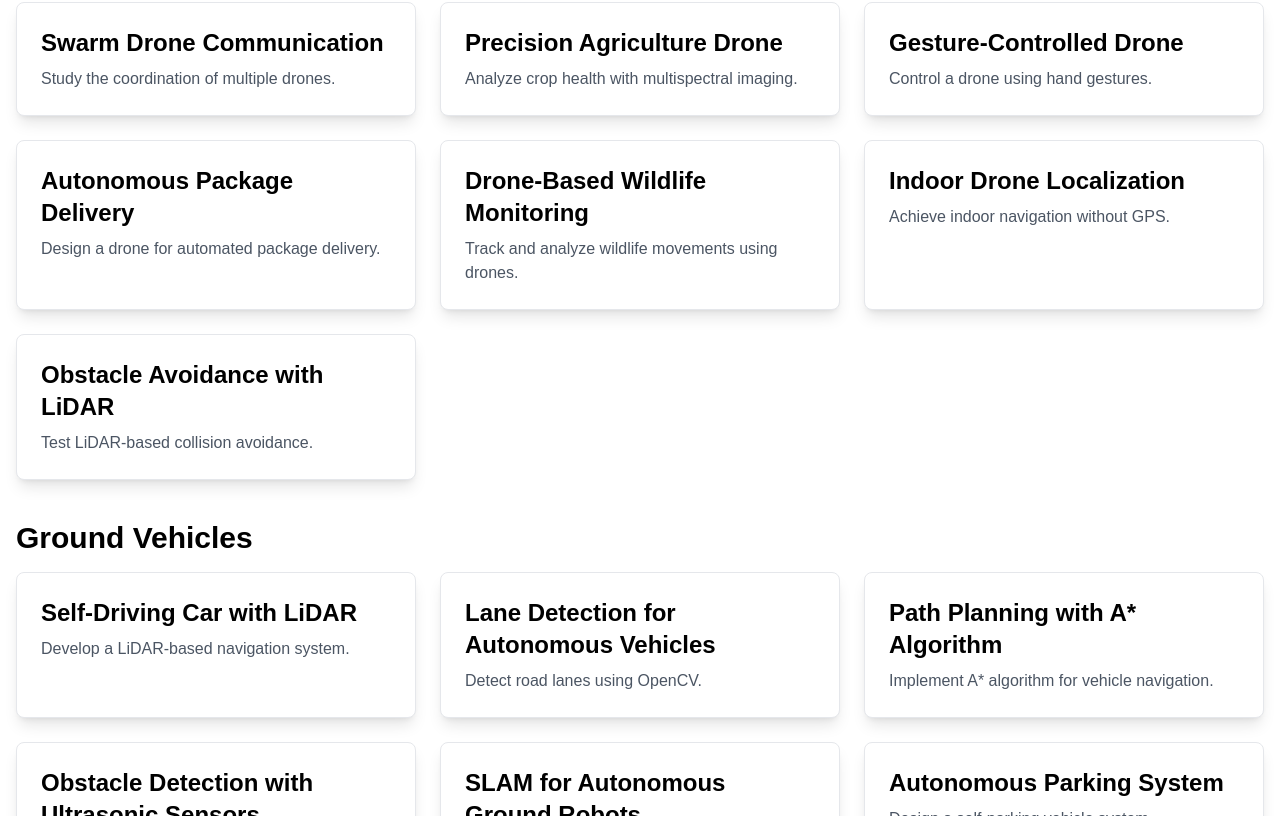
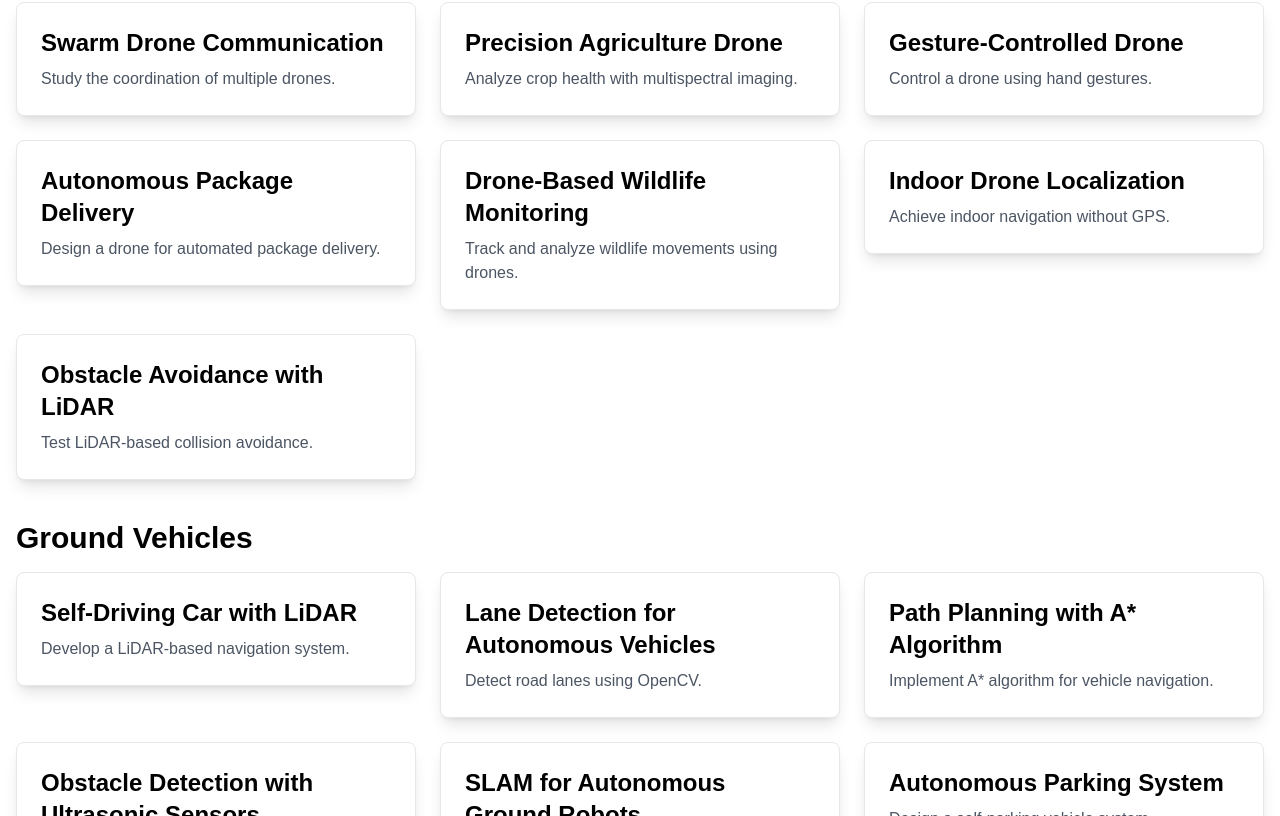
Before and after one commit to yuvinraja/ARCWebsite, a Next.js app: page /experiments in a window 1280 px wide. Shown: the part 444-1260 px from the top of the page. Built offline with nearby package versions, Linux system fonts and the light colour scheme.

Commit message:
add animations

```diff
--- a/app/components/About.tsx
+++ b/app/components/About.tsx
@@ -1,9 +1,16 @@
+'use client'
 import React from 'react'
+import { motion } from 'framer-motion'
 
 const About = () => {
   return (
-    <>
-        <div className="max-w-4xl mx-auto px-4 py-8">
+    <motion.div
+      initial={{ opacity: 0, y: 40 }}
+      whileInView={{ opacity: 1, y: 0 }}
+      viewport={{ once: true }}
+      transition={{ duration: 0.6 }}
+      className="max-w-4xl mx-auto px-4 py-16"
+    >
       <h2 className="text-3xl font-bold mb-6">About Us</h2>
       <p className="text-gray-700 mb-4">
         We are a team of innovators and creators dedicated to pushing the boundaries of technology and design. Our mission is to empower individuals and organizations to achieve their goals through cutting-edge solutions and collaborative projects.
@@ -11,8 +18,10 @@ const About = () => {
       <p className="text-gray-700 mb-4">
         With a focus on experimentation and continuous improvement, we strive to create impactful experiences that inspire and engage our community. Join us on this journey of exploration and discovery.
       </p>
-        </div>
-    </>
+      <p className="text-gray-700">
+        Our work spans across full-stack development, AI/ML research, and robotic simulations using ROS2. We believe in building scalable, real-world solutions with a human-centered design philosophy.
+      </p>
+    </motion.div>
   )
 }
 
--- a/app/components/Hero.tsx
+++ b/app/components/Hero.tsx
@@ -1,27 +1,46 @@
+'use client'
 import React from "react";
 import Link from "next/link";
+import { motion } from "framer-motion";
+import Image from "next/image";
 
 const Hero = () => {
   return (
     <div className="relative w-full h-screen">
       {/* Background Image */}
-      <img
+      <Image
         src="/hero.jpg"
         alt="Hero Background"
+        fill
         className="w-full h-full object-cover"
       />
 
       {/* Overlay Content */}
       <div className="absolute inset-0 flex flex-col items-center justify-center text-center text-white bg-black bg-opacity-50 px-4">
-        <h1 className="text-4xl md:text-5xl font-bold mb-4 md:mb-6">
+        <motion.h1
+          initial={{ opacity: 0, y: 30 }}
+          animate={{ opacity: 1, y: 0 }}
+          transition={{ duration: 0.6 }}
+          className="text-4xl md:text-5xl font-bold mb-4 md:mb-6"
+        >
           Empowering Innovation
-        </h1>
-        <p className="text-base md:text-lg mb-6 md:mb-8">
+        </motion.h1>
+
+        <motion.p
+          initial={{ opacity: 0, y: 20 }}
+          animate={{ opacity: 1, y: 0 }}
+          transition={{ duration: 0.6, delay: 0.2 }}
+          className="text-base md:text-lg mb-6 md:mb-8"
+        >
           Access Experiments, Build the Future.
-        </p>
+        </motion.p>
 
-        {/* Buttons */}
-        <div className="flex flex-col md:flex-row space-y-3 md:space-y-0 md:space-x-4">
+        <motion.div
+          initial={{ opacity: 0, y: 10 }}
+          animate={{ opacity: 1, y: 0 }}
+          transition={{ duration: 0.6, delay: 0.4 }}
+          className="flex flex-col md:flex-row space-y-3 md:space-y-0 md:space-x-4"
+        >
           <Link
             href="/experiments"
             className="px-6 py-3 border border-blue-500 hover:border-blue-600 text-white font-semibold rounded-lg transition hover:text-blue-400 hover:font-bold"
@@ -34,7 +53,7 @@ const Hero = () => {
           >
             Ongoing Projects
           </Link>
-        </div>
+        </motion.div>
       </div>
     </div>
   );
--- /dev/null
+++ b/app/experiments/[id]/ExperimentDetailClient.tsx
@@ -0,0 +1,75 @@
+'use client';
+
+import { motion } from "framer-motion";
+
+const fadeInUp = {
+  initial: { opacity: 0, y: 30 },
+  animate: { opacity: 1, y: 0 },
+  transition: { duration: 0.6 },
+};
+
+interface ExperimentDetailClientProps {
+  experiment: {
+    id: string;
+    title: string;
+    shortDescription: string;
+    details: string;
+    difficulty: string;
+    equipment: string[];
+  };
+}
+
+const ExperimentDetailClient = ({ experiment }: ExperimentDetailClientProps) => {
+  return (
+    <motion.div
+      className="container mx-auto px-6 py-12"
+      initial={{ opacity: 0 }}
+      animate={{ opacity: 1 }}
+      transition={{ duration: 0.5 }}
+    >
+      <motion.div className="text-center mb-8" {...fadeInUp}>
+        <h1 className="text-4xl md:text-5xl font-bold text-gray-900">{experiment.title}</h1>
+        <p className="text-lg text-gray-600 mt-2">{experiment.shortDescription}</p>
+      </motion.div>
+
+      <motion.div
+        className="w-full h-64 md:h-96 bg-gray-200 flex items-center justify-center rounded-lg shadow-lg mb-6"
+        {...fadeInUp}
+        transition={{ duration: 0.6, delay: 0.2 }}
+      >
+        <span className="text-gray-500 text-lg">Placeholder Image for {experiment.title}</span>
+      </motion.div>
+
+      <motion.div
+        className="bg-white p-6 rounded-lg shadow-xl"
+        {...fadeInUp}
+        transition={{ duration: 0.6, delay: 0.3 }}
+      >
+        <h2 className="text-2xl font-semibold mb-4">About the Experiment</h2>
+        <p className="text-gray-700 leading-relaxed">{experiment.details}</p>
+
+        <motion.div
+          className="mt-6 grid grid-cols-1 md:grid-cols-2 gap-4"
+          {...fadeInUp}
+          transition={{ duration: 0.6, delay: 0.4 }}
+        >
+          <div className="p-4 border-l-4 border-blue-500 bg-blue-100 rounded-lg">
+            <h3 className="text-lg font-semibold text-blue-800">Difficulty Level</h3>
+            <p className="text-blue-600">{experiment.difficulty}</p>
+          </div>
+
+          <div className="p-4 border-l-4 border-green-500 bg-green-100 rounded-lg">
+            <h3 className="text-lg font-semibold text-green-800">Equipment Required</h3>
+            <ul className="text-green-600 list-disc list-inside">
+              {experiment.equipment.map((item, index) => (
+                <li key={index}>{item}</li>
+              ))}
+            </ul>
+          </div>
+        </motion.div>
+      </motion.div>
+    </motion.div>
+  );
+};
+
+export default ExperimentDetailClient;
--- a/app/experiments/page.tsx
+++ b/app/experiments/page.tsx
@@ -1,49 +1,80 @@
+'use client';
+
 import Link from "next/link";
 import experiments from "./experimentsData";
+import { motion } from "framer-motion";
+
+const fadeInUp = {
+  initial: { opacity: 0, y: 40 },
+  animate: { opacity: 1, y: 0 },
+  transition: { duration: 0.6 },
+};
 
 const ExperimentsPage = () => {
-  // Separate experiments into categories
   const droneExperiments = experiments.filter((exp) => exp.category === "Drones");
   const groundVehicleExperiments = experiments.filter((exp) => exp.category === "Ground Vehicles");
 
   return (
-    <div className="container mx-auto px-4 py-10">
-      <h1 className="text-4xl font-bold text-center mb-8">Experiments</h1>
+    <motion.div
+      initial={{ opacity: 0 }}
+      animate={{ opacity: 1 }}
+      transition={{ duration: 0.5 }}
+      className="container mx-auto px-4 py-10"
+    >
+      <motion.h1
+        className="text-4xl font-bold text-center mb-8"
+        {...fadeInUp}
+        transition={{ duration: 0.7 }}
+      >
+        Experiments
+      </motion.h1>
 
       {/* Drones Section */}
-      <section className="mb-10">
+      <motion.section className="mb-10" {...fadeInUp}>
         <h2 className="text-3xl font-semibold mb-4">Drones</h2>
         <div className="grid grid-cols-1 md:grid-cols-2 lg:grid-cols-3 gap-6">
-          {droneExperiments.map((exp) => (
+          {droneExperiments.map((exp, index) => (
+            <motion.div
+              key={exp.id}
+              initial={{ opacity: 0, y: 30 }}
+              animate={{ opacity: 1, y: 0 }}
+              transition={{ duration: 0.5, delay: index * 0.1 }}
+            >
               <Link
-              key={exp.id}
                 href={`/experiments/${exp.id}`}
                 className="p-6 border rounded-lg shadow-lg hover:shadow-xl transition bg-white flex flex-col"
               >
                 <h3 className="text-2xl font-semibold mb-2">{exp.title}</h3>
                 <p className="text-gray-600">{exp.shortDescription}</p>
               </Link>
+            </motion.div>
           ))}
         </div>
-      </section>
+      </motion.section>
 
       {/* Ground Vehicles Section */}
-      <section>
+      <motion.section {...fadeInUp}>
         <h2 className="text-3xl font-semibold mb-4">Ground Vehicles</h2>
         <div className="grid grid-cols-1 md:grid-cols-2 lg:grid-cols-3 gap-6">
-          {groundVehicleExperiments.map((exp) => (
+          {groundVehicleExperiments.map((exp, index) => (
+            <motion.div
+              key={exp.id}
+              initial={{ opacity: 0, y: 30 }}
+              animate={{ opacity: 1, y: 0 }}
+              transition={{ duration: 0.5, delay: index * 0.1 }}
+            >
               <Link
-              key={exp.id}
                 href={`/experiments/${exp.id}`}
                 className="p-6 border rounded-lg shadow-lg hover:shadow-xl transition bg-white flex flex-col"
               >
                 <h3 className="text-2xl font-semibold mb-2">{exp.title}</h3>
                 <p className="text-gray-600">{exp.shortDescription}</p>
               </Link>
+            </motion.div>
           ))}
         </div>
-      </section>
-    </div>
+      </motion.section>
+    </motion.div>
   );
 };
 
--- a/app/projects/page.tsx
+++ b/app/projects/page.tsx
@@ -1,18 +1,33 @@
+'use client'
 import Link from "next/link";
 import Image from "next/image";
 import projects from "./projectsData";
+import { motion } from "framer-motion";
 
 const ProjectsPage = () => {
   const droneExperiments = projects.filter((exp) => exp.category === "Drones");
 
   return (
     <div className="container mx-auto px-4 py-10">
-      <h1 className="text-4xl font-bold text-center mb-8">Drones</h1>
+      <motion.h1
+        initial={{ opacity: 0, y: -20 }}
+        animate={{ opacity: 1, y: 0 }}
+        transition={{ duration: 0.6 }}
+        className="text-4xl font-bold text-center mb-8"
+      >
+        Drones
+      </motion.h1>
 
       <div className="grid grid-cols-1 sm:grid-cols-2 md:grid-cols-3 gap-6">
-        {droneExperiments.map((exp) => (
+        {droneExperiments.map((exp, index) => (
+          <motion.div
+            key={exp.id}
+            initial={{ opacity: 0, scale: 0.95 }}
+            whileInView={{ opacity: 1, scale: 1 }}
+            transition={{ duration: 0.5, delay: index * 0.1 }}
+            viewport={{ once: true }}
+          >
             <Link
-            key={exp.id}
               href={`/projects/${exp.id}`}
               className="group block aspect-square bg-white border rounded-lg overflow-hidden shadow-lg hover:shadow-xl transition"
             >
@@ -20,7 +35,8 @@ const ProjectsPage = () => {
                 <Image
                   src={exp.imageUrl}
                   alt={exp.title}
-                fill
+                  fill={true}
+                  sizes="(max-width: 640px) 100vw, (max-width: 768px) 50vw, 33vw"
                   className="object-cover"
                 />
               </div>
@@ -29,6 +45,7 @@ const ProjectsPage = () => {
                 <p className="text-gray-600 text-sm line-clamp-2">{exp.shortDescription}</p>
               </div>
             </Link>
+          </motion.div>
         ))}
       </div>
     </div>
```
Also changed, not shown: app/experiments/[id]/page.tsx (+6 -42 lines). Lines whose indentation alone changed are shown as unchanged.
